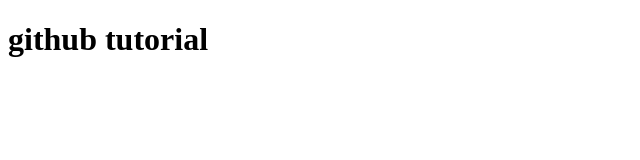
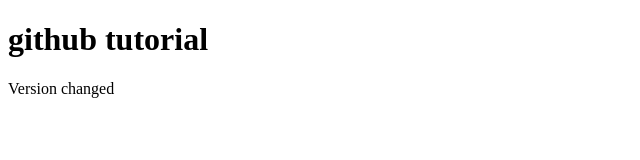
Before and after one commit to gitvishalp/login, a plain HTML site: page github.html in a window 1280 px wide. Shown: the whole page, without its empty margins (0-640 px from the left). Drawn offline with Linux system fonts and the light colour scheme.

Commit message:
line added

```diff
--- a/github.html
+++ b/github.html
@@ -7,5 +7,6 @@
 </head>
 <body>
     <h1>github tutorial</h1>
+    <p>Version changed</p>
 </body>
 </html>
```
